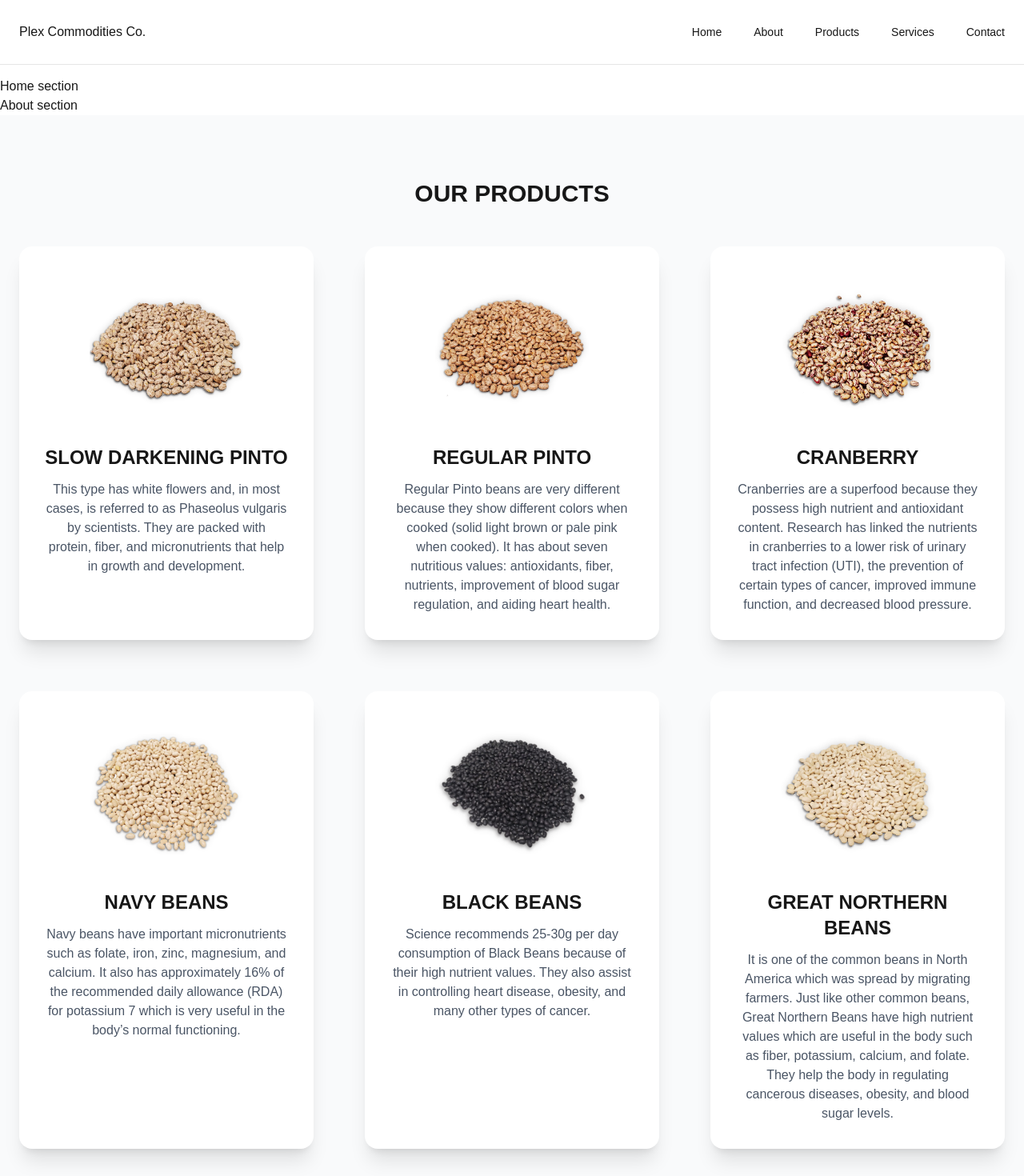
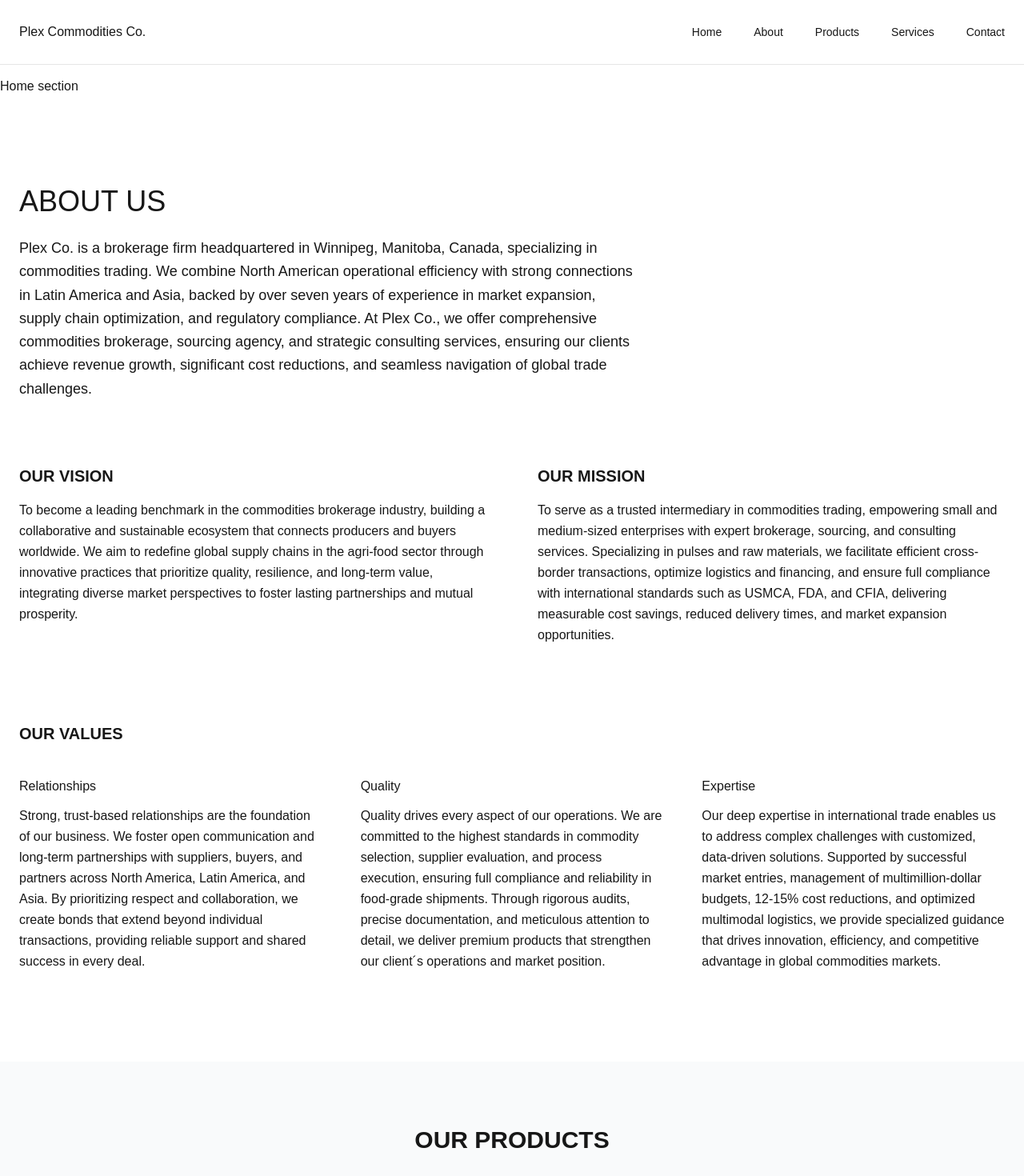
Before and after one commit to MaximoFC/landing-plex-commoditiesco, a Next.js app: page / in a window 1280 px wide. Shown: the top 1470 px of the page at 80% size. Built offline with nearby package versions, Linux system fonts and the light colour scheme.

Commit message:
about component created

```diff
--- a/components/sections/About.tsx
+++ b/components/sections/About.tsx
@@ -1,7 +1,100 @@
 export default function About() {
     return (
-        <div>
-            <h2>About section</h2>
-        </div>
+        <section
+            className="scroll-mt-24 py-28 bg-white"
+            id="about"
+        >
+            <div className="max-w-7xl mx-auto px-6">
+                {/* Header */}
+                <div className="max-w-3xl mb-20">
+                    <h2 className="text-3xl md:text-4xl font-medium mb-6">
+                        ABOUT US
+                    </h2>
+                    <p className="text-lg leading-relaxed">
+                        Plex Co. is a brokerage firm headquartered in Winnipeg, Manitoba, Canada, specializing in commodities trading.
+                        We combine North American operational efficiency with strong connections in Latin America and Asia,
+                        backed by over seven years of experience in market expansion, supply chain optimization, and regulatory
+                        compliance. At Plex Co., we offer comprehensive commodities brokerage, sourcing agency, and strategic
+                        consulting services, ensuring our clients achieve revenue growth, significant cost reductions, and seamless
+                        navigation of global trade challenges.
+                    </p>
+                </div>
+
+                {/* Vision and mission */}
+                <div className="grid grid-cols-1 md:grid-cols-2 gap-16 mb-24">
+                    <div>
+                        <h3 className="text-xl font-semibold mb-4">
+                            OUR VISION
+                        </h3>
+                        <p className="leading-relaxed">
+                            To become a leading benchmark in the commodities brokerage industry, building a collaborative and
+                            sustainable ecosystem that connects producers and buyers worldwide. We aim to redefine global supply
+                            chains in the agri-food sector through innovative practices that prioritize quality, resilience,
+                            and long-term value, integrating diverse market perspectives to foster lasting partnerships and mutual
+                            prosperity.
+                        </p>
+                    </div>
+
+                    <div>
+                        <h3 className="text-xl font-semibold mb-4">
+                            OUR MISSION
+                        </h3>
+                        <p className="leading-relaxed">
+                            To serve as a trusted intermediary in commodities trading, empowering small and medium-sized enterprises
+                            with expert brokerage, sourcing, and consulting services. Specializing in pulses and raw materials,
+                            we facilitate efficient cross-border transactions, optimize logistics and financing, and ensure full
+                            compliance with international standards such as USMCA, FDA, and CFIA, delivering measurable cost savings,
+                            reduced delivery times, and market expansion opportunities.
+                        </p>
+                    </div>
+                </div>
+
+                {/* Values */}
+                <div>
+                    <h3 className="text-xl font-semibold mb-10">
+                        OUR VALUES
+                    </h3>
+
+                    <div className="grid grid-cols-1 md:grid-cols-3 gap-12">
+                        <div>
+                            <h4 className="font-medium mb-3">
+                                Relationships
+                            </h4>
+                            <p className="leading-relaxed">
+                                Strong, trust-based relationships are the foundation of our business.
+                                We foster open communication and long-term partnerships with suppliers, buyers,
+                                and partners across North America, Latin America, and Asia.
+                                By prioritizing respect and collaboration, we create bonds that extend beyond individual transactions,
+                                providing reliable support and shared success in every deal.
+                            </p>
+                        </div>
+
+                        <div>
+                            <h4 className="font-medium mb-3">
+                                Quality
+                            </h4>
+                            <p className="leading-relaxed">
+                                Quality drives every aspect of our operations. We are committed to the highest standards in
+                                commodity selection, supplier evaluation, and process execution, ensuring full compliance and
+                                reliability in food-grade shipments. Through rigorous audits, precise documentation,
+                                and meticulous attention to detail, we deliver premium products that strengthen our client´s
+                                operations and market position.
+                            </p>
+                        </div>
+
+                        <div>
+                            <h4 className="font-medium mb-3">Expertise</h4>
+                            <p className="leading-relaxed">
+                                Our deep expertise in international trade enables us to address complex challenges with customized,
+                                data-driven solutions. Supported by successful market entries,
+                                management of multimillion-dollar budgets, 12-15% cost reductions, and optimized multimodal logistics,
+                                we provide specialized guidance that drives innovation, efficiency, and competitive advantage in
+                                global commodities markets.
+                            </p>
+                        </div>
+                    </div>
+                </div>
+            </div>
+        </section>
     );
 }
```
